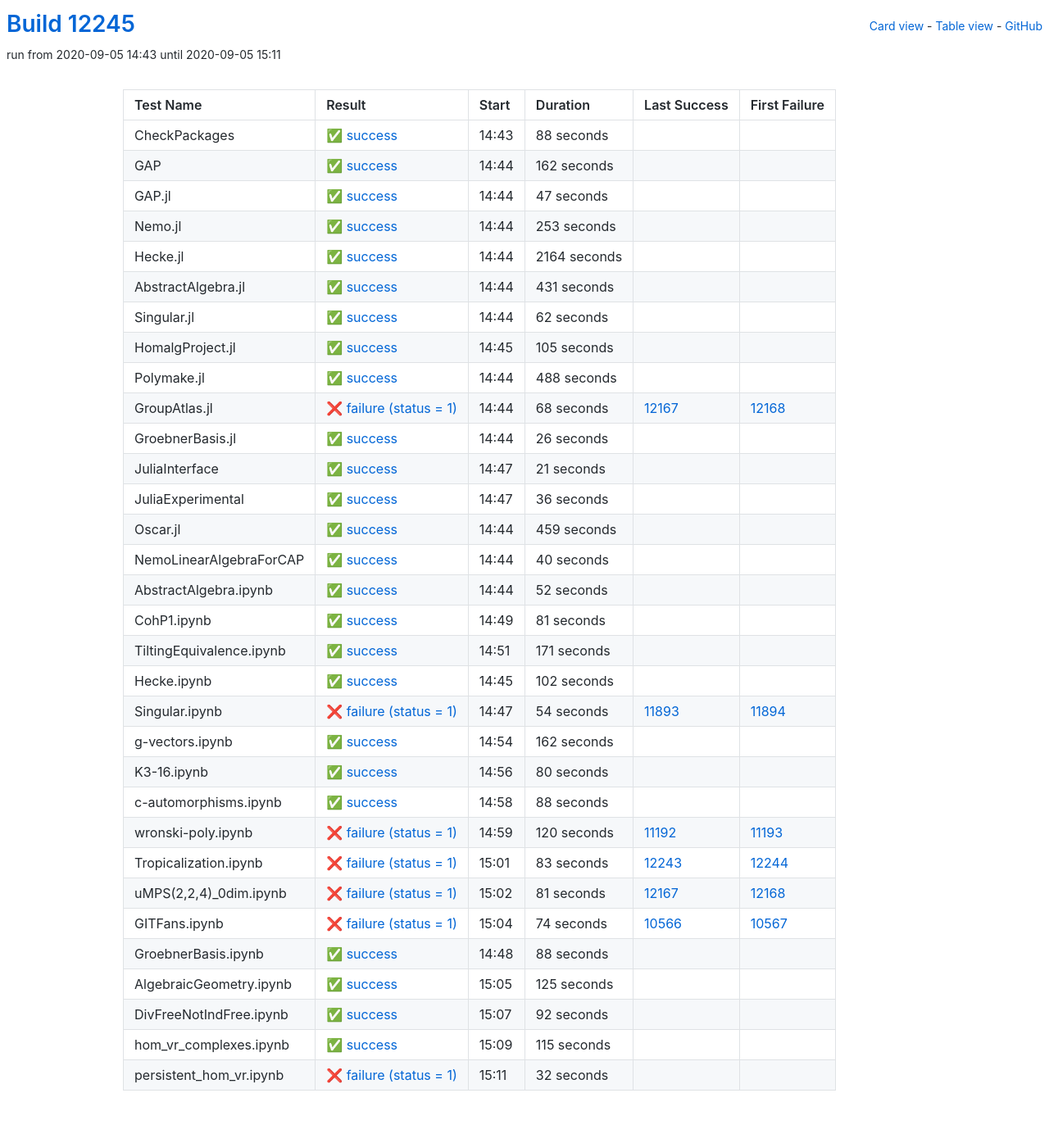
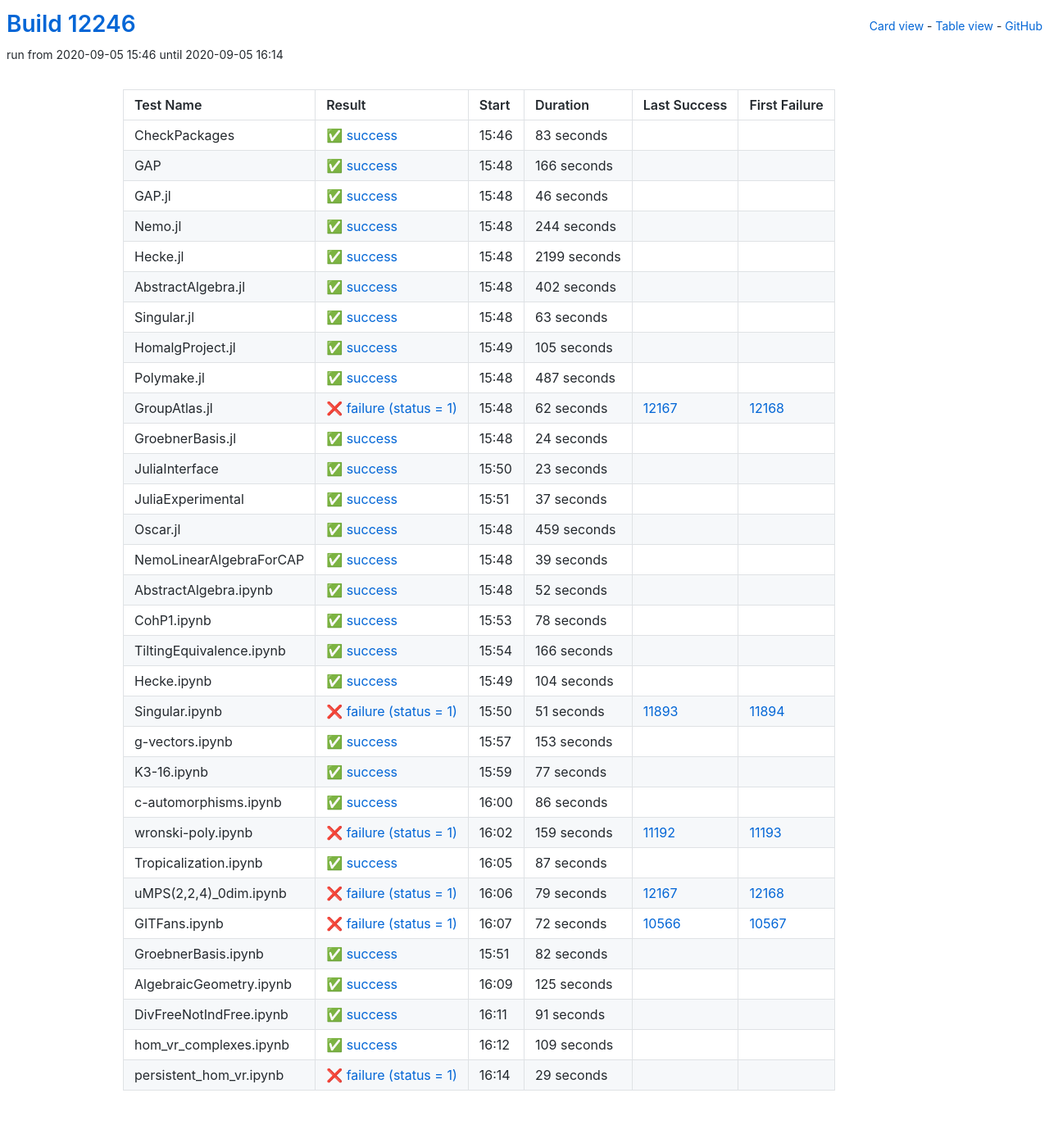
Before and after one commit to oscar-system/oscar-ci-status, a Jekyll site: the page built from table.html, in a window 1280 px wide. Shown: the whole page at 82% size. Built offline with Jekyll 4.4.1, drawn with Linux system fonts in a browser that asks for light colours.

Commit message:
Build #12246

```diff
--- a/_data/ci.yml
+++ b/_data/ci.yml
@@ -1,6 +1,6 @@
 ---
-build: 12245
-build_url: https://oscarci.mathematik.uni-kl.de/job/oscar/12245/
+build: 12246
+build_url: https://oscarci.mathematik.uni-kl.de/job/oscar/12246/
 job: oscar
 organization: oscar-system
 repo: oscar-ci-status
@@ -8,92 +8,92 @@
 tests:
 - name: CheckPackages
   id: checkpackages
-  log: https://oscarci.mathematik.uni-kl.de/job/oscar/12245/artifact/logs/build-12245/CheckPackages.log
-  start: 2020-09-05 14:43
+  log: https://oscarci.mathematik.uni-kl.de/job/oscar/12246/artifact/logs/build-12246/CheckPackages.log
+  start: 2020-09-05 15:46
   success: true
   exitcode: 0
   status: success
-  duration: 88
+  duration: 83
   last_success: false
   last_success_url:
   first_failure: false
   first_failure_url:
 - name: GAP
   id: gap
-  log: https://oscarci.mathematik.uni-kl.de/job/oscar/12245/artifact/logs/build-12245/GAP.log
-  start: 2020-09-05 14:44
+  log: https://oscarci.mathematik.uni-kl.de/job/oscar/12246/artifact/logs/build-12246/GAP.log
+  start: 2020-09-05 15:48
   success: true
   exitcode: 0
   status: success
-  duration: 162
+  duration: 166
   last_success: false
   last_success_url:
   first_failure: false
   first_failure_url:
 - name: GAP.jl
   id: gap-jl
-  log: https://oscarci.mathematik.uni-kl.de/job/oscar/12245/artifact/logs/build-12245/GAP.jl.log
-  start: 2020-09-05 14:44
+  log: https://oscarci.mathematik.uni-kl.de/job/oscar/12246/artifact/logs/build-12246/GAP.jl.log
+  start: 2020-09-05 15:48
   success: true
   exitcode: 0
   status: success
-  duration: 47
+  duration: 46
   last_success: false
   last_success_url:
   first_failure: false
   first_failure_url:
 - name: Nemo.jl
   id: nemo-jl
-  log: https://oscarci.mathematik.uni-kl.de/job/oscar/12245/artifact/logs/build-12245/Nemo.jl.log
-  start: 2020-09-05 14:44
+  log: https://oscarci.mathematik.uni-kl.de/job/oscar/12246/artifact/logs/build-12246/Nemo.jl.log
+  start: 2020-09-05 15:48
   success: true
   exitcode: 0
   status: success
-  duration: 253
+  duration: 244
   last_success: false
   last_success_url:
   first_failure: false
   first_failure_url:
 - name: Hecke.jl
   id: hecke-jl
-  log: https://oscarci.mathematik.uni-kl.de/job/oscar/12245/artifact/logs/build-12245/Hecke.jl.log
-  start: 2020-09-05 14:44
+  log: https://oscarci.mathematik.uni-kl.de/job/oscar/12246/artifact/logs/build-12246/Hecke.jl.log
+  start: 2020-09-05 15:48
   success: true
   exitcode: 0
   status: success
-  duration: 2164
+  duration: 2199
   last_success: false
   last_success_url:
   first_failure: false
   first_failure_url:
 - name: AbstractAlgebra.jl
   id: abstractalgebra-jl
-  log: https://oscarci.mathematik.uni-kl.de/job/oscar/12245/artifact/logs/build-12245/AbstractAlgebra.jl.log
-  start: 2020-09-05 14:44
+  log: https://oscarci.mathematik.uni-kl.de/job/oscar/12246/artifact/logs/build-12246/AbstractAlgebra.jl.log
+  start: 2020-09-05 15:48
   success: true
   exitcode: 0
   status: success
-  duration: 431
+  duration: 402
   last_success: false
   last_success_url:
   first_failure: false
   first_failure_url:
 - name: Singular.jl
   id: singular-jl
-  log: https://oscarci.mathematik.uni-kl.de/job/oscar/12245/artifact/logs/build-12245/Singular.jl.log
-  start: 2020-09-05 14:44
+  log: https://oscarci.mathematik.uni-kl.de/job/oscar/12246/artifact/logs/build-12246/Singular.jl.log
+  start: 2020-09-05 15:48
   success: true
   exitcode: 0
   status: success
-  duration: 62
+  duration: 63
   last_success: false
   last_success_url:
   first_failure: false
   first_failure_url:
 - name: HomalgProject.jl
   id: homalgproject-jl
-  log: https://oscarci.mathematik.uni-kl.de/job/oscar/12245/artifact/logs/build-12245/HomalgProject.jl.log
-  start: 2020-09-05 14:45
+  log: https://oscarci.mathematik.uni-kl.de/job/oscar/12246/artifact/logs/build-12246/HomalgProject.jl.log
+  start: 2020-09-05 15:49
   success: true
   exitcode: 0
   status: success
@@ -104,68 +104,68 @@
   first_failure_url:
 - name: Polymake.jl
   id: polymake-jl
-  log: https://oscarci.mathematik.uni-kl.de/job/oscar/12245/artifact/logs/build-12245/Polymake.jl.log
-  start: 2020-09-05 14:44
+  log: https://oscarci.mathematik.uni-kl.de/job/oscar/12246/artifact/logs/build-12246/Polymake.jl.log
+  start: 2020-09-05 15:48
   success: true
   exitcode: 0
   status: success
-  duration: 488
+  duration: 487
   last_success: false
   last_success_url:
   first_failure: false
   first_failure_url:
 - name: GroupAtlas.jl
   id: groupatlas-jl
-  log: https://oscarci.mathematik.uni-kl.de/job/oscar/12245/artifact/logs/build-12245/GroupAtlas.jl.log
-  start: 2020-09-05 14:44
+  log: https://oscarci.mathematik.uni-kl.de/job/oscar/12246/artifact/logs/build-12246/GroupAtlas.jl.log
+  start: 2020-09-05 15:48
   success: false
   exitcode: 1
   status: failure
-  duration: 68
+  duration: 62
   last_success: 12167
   last_success_url: https://oscarci.mathematik.uni-kl.de/job/oscar/12167/
   first_failure: 12168
   first_failure_url: https://oscarci.mathematik.uni-kl.de/job/oscar/12168/
 - name: GroebnerBasis.jl
   id: groebnerbasis-jl
-  log: https://oscarci.mathematik.uni-kl.de/job/oscar/12245/artifact/logs/build-12245/GroebnerBasis.jl.log
-  start: 2020-09-05 14:44
+  log: https://oscarci.mathematik.uni-kl.de/job/oscar/12246/artifact/logs/build-12246/GroebnerBasis.jl.log
+  start: 2020-09-05 15:48
   success: true
   exitcode: 0
   status: success
-  duration: 26
+  duration: 24
   last_success: false
   last_success_url:
   first_failure: false
   first_failure_url:
 - name: JuliaInterface
   id: juliainterface
-  log: https://oscarci.mathematik.uni-kl.de/job/oscar/12245/artifact/logs/build-12245/JuliaInterface.log
-  start: 2020-09-05 14:47
+  log: https://oscarci.mathematik.uni-kl.de/job/oscar/12246/artifact/logs/build-12246/JuliaInterface.log
+  start: 2020-09-05 15:50
   success: true
   exitcode: 0
   status: success
-  duration: 21
+  duration: 23
   last_success: false
   last_success_url:
   first_failure: false
   first_failure_url:
 - name: JuliaExperimental
   id: juliaexperimental
-  log: https://oscarci.mathematik.uni-kl.de/job/oscar/12245/artifact/logs/build-12245/JuliaExperimental.log
-  start: 2020-09-05 14:47
+  log: https://oscarci.mathematik.uni-kl.de/job/oscar/12246/artifact/logs/build-12246/JuliaExperimental.log
+  start: 2020-09-05 15:51
   success: true
   exitcode: 0
   status: success
-  duration: 36
+  duration: 37
   last_success: false
   last_success_url:
   first_failure: false
   first_failure_url:
 - name: Oscar.jl
   id: oscar-jl
-  log: https://oscarci.mathematik.uni-kl.de/job/oscar/12245/artifact/logs/build-12245/Oscar.jl.log
-  start: 2020-09-05 14:44
+  log: https://oscarci.mathematik.uni-kl.de/job/oscar/12246/artifact/logs/build-12246/Oscar.jl.log
+  start: 2020-09-05 15:48
   success: true
   exitcode: 0
   status: success
@@ -176,20 +176,20 @@
   first_failure_url:
 - name: NemoLinearAlgebraForCAP
   id: nemolinearalgebraforcap
-  log: https://oscarci.mathematik.uni-kl.de/job/oscar/12245/artifact/logs/build-12245/NemoLinearAlgebraForCAP.log
-  start: 2020-09-05 14:44
+  log: https://oscarci.mathematik.uni-kl.de/job/oscar/12246/artifact/logs/build-12246/NemoLinearAlgebraForCAP.log
+  start: 2020-09-05 15:48
   success: true
   exitcode: 0
   status: success
-  duration: 40
+  duration: 39
   last_success: false
   last_success_url:
   first_failure: false
   first_failure_url:
 - name: AbstractAlgebra.ipynb
   id: abstractalgebra-ipynb
-  log: https://oscarci.mathematik.uni-kl.de/job/oscar/12245/artifact/logs/build-12245/AbstractAlgebra.ipynb.log
-  start: 2020-09-05 14:44
+  log: https://oscarci.mathematik.uni-kl.de/job/oscar/12246/artifact/logs/build-12246/AbstractAlgebra.ipynb.log
+  start: 2020-09-05 15:48
   success: true
   exitcode: 0
   status: success
@@ -200,152 +200,152 @@
   first_failure_url:
 - name: CohP1.ipynb
   id: cohp1-ipynb
-  log: https://oscarci.mathematik.uni-kl.de/job/oscar/12245/artifact/logs/build-12245/CohP1.ipynb.log
-  start: 2020-09-05 14:49
+  log: https://oscarci.mathematik.uni-kl.de/job/oscar/12246/artifact/logs/build-12246/CohP1.ipynb.log
+  start: 2020-09-05 15:53
   success: true
   exitcode: 0
   status: success
-  duration: 81
+  duration: 78
   last_success: false
   last_success_url:
   first_failure: false
   first_failure_url:
 - name: TiltingEquivalence.ipynb
   id: tiltingequivalence-ipynb
-  log: https://oscarci.mathematik.uni-kl.de/job/oscar/12245/artifact/logs/build-12245/TiltingEquivalence.ipynb.log
-  start: 2020-09-05 14:51
+  log: https://oscarci.mathematik.uni-kl.de/job/oscar/12246/artifact/logs/build-12246/TiltingEquivalence.ipynb.log
+  start: 2020-09-05 15:54
   success: true
   exitcode: 0
   status: success
-  duration: 171
+  duration: 166
   last_success: false
   last_success_url:
   first_failure: false
   first_failure_url:
 - name: Hecke.ipynb
   id: hecke-ipynb
-  log: https://oscarci.mathematik.uni-kl.de/job/oscar/12245/artifact/logs/build-12245/Hecke.ipynb.log
-  start: 2020-09-05 14:45
+  log: https://oscarci.mathematik.uni-kl.de/job/oscar/12246/artifact/logs/build-12246/Hecke.ipynb.log
+  start: 2020-09-05 15:49
   success: true
   exitcode: 0
   status: success
-  duration: 102
+  duration: 104
   last_success: false
   last_success_url:
   first_failure: false
   first_failure_url:
 - name: Singular.ipynb
   id: singular-ipynb
-  log: https://oscarci.mathematik.uni-kl.de/job/oscar/12245/artifact/logs/build-12245/Singular.ipynb.log
-  start: 2020-09-05 14:47
+  log: https://oscarci.mathematik.uni-kl.de/job/oscar/12246/artifact/logs/build-12246/Singular.ipynb.log
+  start: 2020-09-05 15:50
   success: false
   exitcode: 1
   status: failure
-  duration: 54
+  duration: 51
   last_success: 11893
   last_success_url: https://oscarci.mathematik.uni-kl.de/job/oscar/11893/
   first_failure: 11894
   first_failure_url: https://oscarci.mathematik.uni-kl.de/job/oscar/11894/
 - name: g-vectors.ipynb
   id: g-vectors-ipynb
-  log: https://oscarci.mathematik.uni-kl.de/job/oscar/12245/artifact/logs/build-12245/g-vectors.ipynb.log
-  start: 2020-09-05 14:54
+  log: https://oscarci.mathematik.uni-kl.de/job/oscar/12246/artifact/logs/build-12246/g-vectors.ipynb.log
+  start: 2020-09-05 15:57
   success: true
   exitcode: 0
   status: success
-  duration: 162
+  duration: 153
   last_success: false
   last_success_url:
   first_failure: false
   first_failure_url:
 - name: K3-16.ipynb
   id: k3-16-ipynb
-  log: https://oscarci.mathematik.uni-kl.de/job/oscar/12245/artifact/logs/build-12245/K3-16.ipynb.log
-  start: 2020-09-05 14:56
+  log: https://oscarci.mathematik.uni-kl.de/job/oscar/12246/artifact/logs/build-12246/K3-16.ipynb.log
+  start: 2020-09-05 15:59
   success: true
   exitcode: 0
   status: success
-  duration: 80
+  duration: 77
   last_success: false
   last_success_url:
   first_failure: false
   first_failure_url:
 - name: c-automorphisms.ipynb
   id: c-automorphisms-ipynb
-  log: https://oscarci.mathematik.uni-kl.de/job/oscar/12245/artifact/logs/build-12245/c-automorphisms.ipynb.log
-  start: 2020-09-05 14:58
+  log: https://oscarci.mathematik.uni-kl.de/job/oscar/12246/artifact/logs/build-12246/c-automorphisms.ipynb.log
+  start: 2020-09-05 16:00
   success: true
   exitcode: 0
   status: success
-  duration: 88
+  duration: 86
   last_success: false
   last_success_url:
   first_failure: false
   first_failure_url:
 - name: wronski-poly.ipynb
   id: wronski-poly-ipynb
-  log: https://oscarci.mathematik.uni-kl.de/job/oscar/12245/artifact/logs/build-12245/wronski-poly.ipynb.log
-  start: 2020-09-05 14:59
+  log: https://oscarci.mathematik.uni-kl.de/job/oscar/12246/artifact/logs/build-12246/wronski-poly.ipynb.log
+  start: 2020-09-05 16:02
   success: false
   exitcode: 1
   status: failure
-  duration: 120
+  duration: 159
   last_success: 11192
   last_success_url: https://oscarci.mathematik.uni-kl.de/job/oscar/11192/
   first_failure: 11193
   first_failure_url: https://oscarci.mathematik.uni-kl.de/job/oscar/11193/
 - name: Tropicalization.ipynb
   id: tropicalization-ipynb
-  log: https://oscarci.mathematik.uni-kl.de/job/oscar/12245/artifact/logs/build-12245/Tropicalization.ipynb.log
-  start: 2020-09-05 15:01
+  log: https://oscarci.mathematik.uni-kl.de/job/oscar/12246/artifact/logs/build-12246/Tropicalization.ipynb.log
+  start: 2020-09-05 16:05
+  success: true
+  exitcode: 0
+  status: success
+  duration: 87
+  last_success: false
+  last_success_url:
+  first_failure: false
+  first_failure_url:
+- name: uMPS(2,2,4)_0dim.ipynb
+  id: umps-2-2-4-0dim-ipynb
+  log: https://oscarci.mathematik.uni-kl.de/job/oscar/12246/artifact/logs/build-12246/uMPS-2-2-4-_0dim.ipynb.log
+  start: 2020-09-05 16:06
   success: false
   exitcode: 1
   status: failure
-  duration: 83
-  last_success: 12243
-  last_success_url: https://oscarci.mathematik.uni-kl.de/job/oscar/12243/
-  first_failure: 12244
-  first_failure_url: https://oscarci.mathematik.uni-kl.de/job/oscar/12244/
-- name: uMPS(2,2,4)_0dim.ipynb
-  id: umps-2-2-4-0dim-ipynb
-  log: https://oscarci.mathematik.uni-kl.de/job/oscar/12245/artifact/logs/build-12245/uMPS-2-2-4-_0dim.ipynb.log
-  start: 2020-09-05 15:02
-  success: false
-  exitcode: 1
-  status: failure
-  duration: 81
+  duration: 79
   last_success: 12167
   last_success_url: https://oscarci.mathematik.uni-kl.de/job/oscar/12167/
   first_failure: 12168
   first_failure_url: https://oscarci.mathematik.uni-kl.de/job/oscar/12168/
 - name: GITFans.ipynb
   id: gitfans-ipynb
-  log: https://oscarci.mathematik.uni-kl.de/job/oscar/12245/artifact/logs/build-12245/GITFans.ipynb.log
-  start: 2020-09-05 15:04
+  log: https://oscarci.mathematik.uni-kl.de/job/oscar/12246/artifact/logs/build-12246/GITFans.ipynb.log
+  start: 2020-09-05 16:07
   success: false
   exitcode: 1
   status: failure
-  duration: 74
+  duration: 72
   last_success: 10566
   last_success_url: https://oscarci.mathematik.uni-kl.de/job/oscar/10566/
   first_failure: 10567
   first_failure_url: https://oscarci.mathematik.uni-kl.de/job/oscar/10567/
 - name: GroebnerBasis.ipynb
   id: groebnerbasis-ipynb
-  log: https://oscarci.mathematik.uni-kl.de/job/oscar/12245/artifact/logs/build-12245/GroebnerBasis.ipynb.log
-  start: 2020-09-05 14:48
+  log: https://oscarci.mathematik.uni-kl.de/job/oscar/12246/artifact/logs/build-12246/GroebnerBasis.ipynb.log
+  start: 2020-09-05 15:51
   success: true
   exitcode: 0
   status: success
-  duration: 88
+  duration: 82
   last_success: false
   last_success_url:
   first_failure: false
   first_failure_url:
 - name: AlgebraicGeometry.ipynb
   id: algebraicgeometry-ipynb
-  log: https://oscarci.mathematik.uni-kl.de/job/oscar/12245/artifact/logs/build-12245/AlgebraicGeometry.ipynb.log
-  start: 2020-09-05 15:05
+  log: https://oscarci.mathematik.uni-kl.de/job/oscar/12246/artifact/logs/build-12246/AlgebraicGeometry.ipynb.log
+  start: 2020-09-05 16:09
   success: true
   exitcode: 0
   status: success
@@ -356,36 +356,36 @@
   first_failure_url:
 - name: DivFreeNotIndFree.ipynb
   id: divfreenotindfree-ipynb
-  log: https://oscarci.mathematik.uni-kl.de/job/oscar/12245/artifact/logs/build-12245/DivFreeNotIndFree.ipynb.log
-  start: 2020-09-05 15:07
+  log: https://oscarci.mathematik.uni-kl.de/job/oscar/12246/artifact/logs/build-12246/DivFreeNotIndFree.ipynb.log
+  start: 2020-09-05 16:11
   success: true
   exitcode: 0
   status: success
-  duration: 92
+  duration: 91
   last_success: false
   last_success_url:
   first_failure: false
   first_failure_url:
 - name: hom_vr_complexes.ipynb
   id: hom-vr-complexes-ipynb
-  log: https://oscarci.mathematik.uni-kl.de/job/oscar/12245/artifact/logs/build-12245/hom_vr_complexes.ipynb.log
-  start: 2020-09-05 15:09
+  log: https://oscarci.mathematik.uni-kl.de/job/oscar/12246/artifact/logs/build-12246/hom_vr_complexes.ipynb.log
+  start: 2020-09-05 16:12
   success: true
   exitcode: 0
   status: success
-  duration: 115
+  duration: 109
   last_success: false
   last_success_url:
   first_failure: false
   first_failure_url:
 - name: persistent_hom_vr.ipynb
   id: persistent-hom-vr-ipynb
-  log: https://oscarci.mathematik.uni-kl.de/job/oscar/12245/artifact/logs/build-12245/persistent_hom_vr.ipynb.log
-  start: 2020-09-05 15:11
+  log: https://oscarci.mathematik.uni-kl.de/job/oscar/12246/artifact/logs/build-12246/persistent_hom_vr.ipynb.log
+  start: 2020-09-05 16:14
   success: false
   exitcode: 1
   status: failure
-  duration: 32
+  duration: 29
   last_success: false
   last_success_url:
   first_failure: false
```
Also changed, not shown: README.md.
